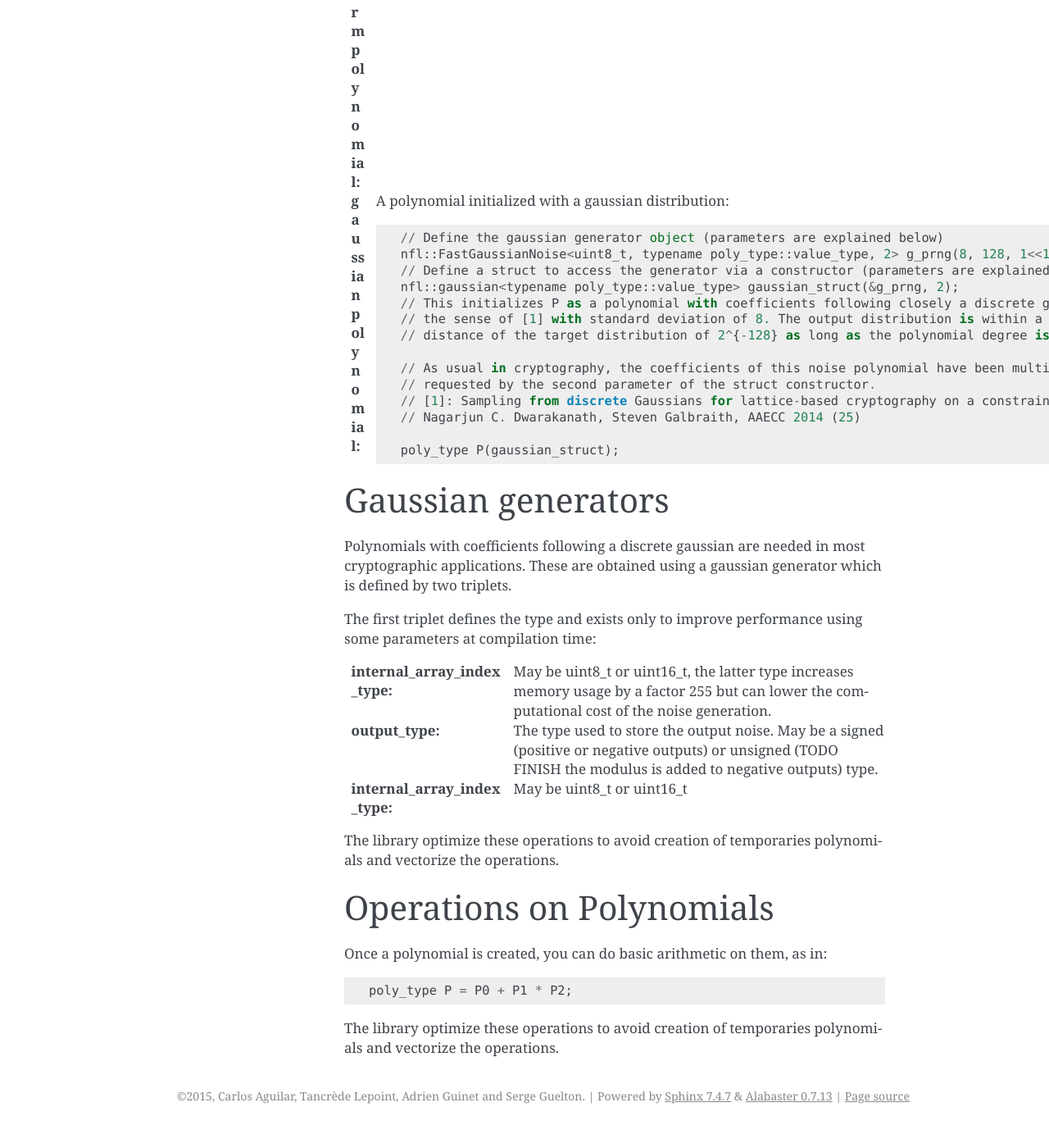
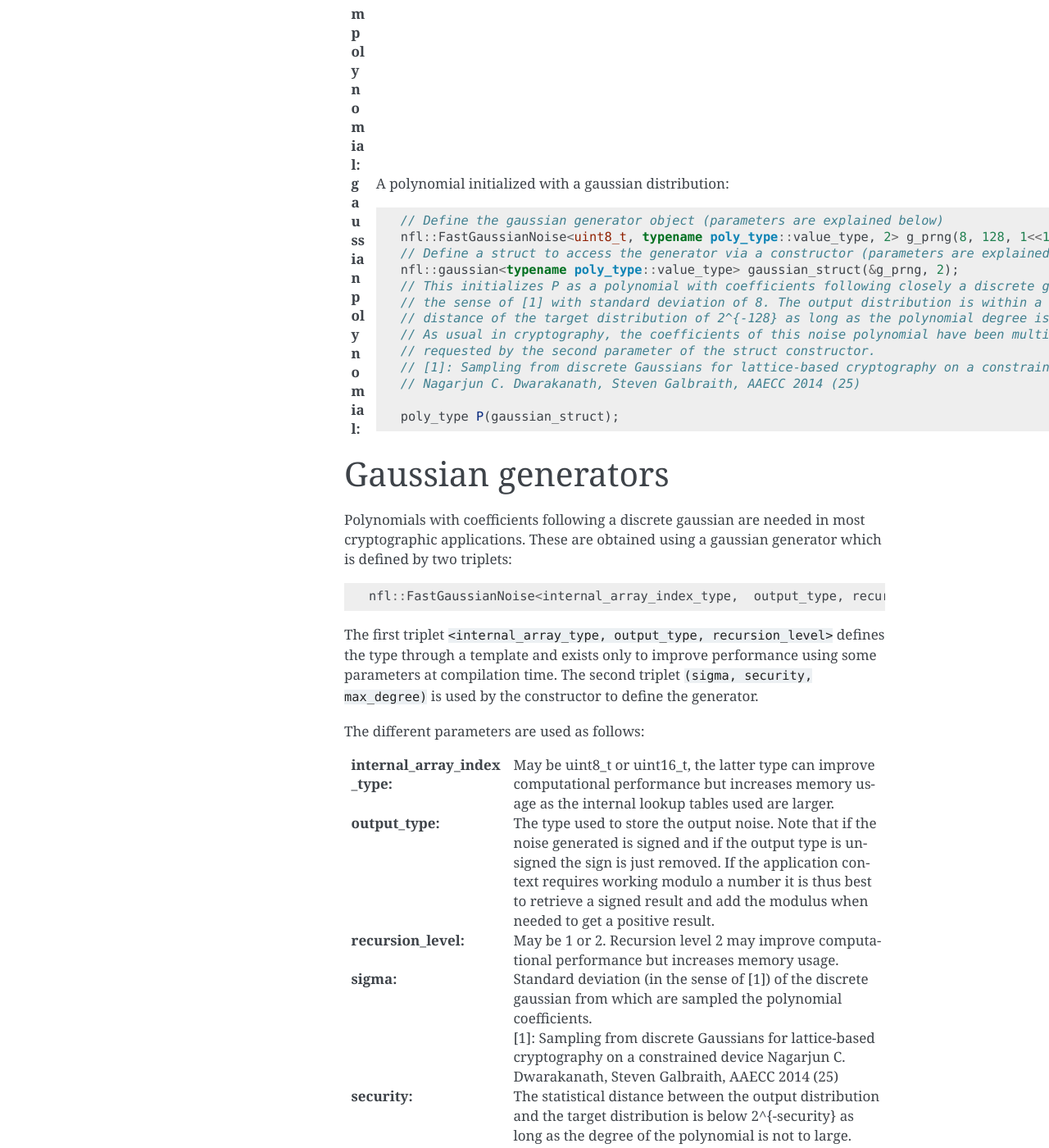
Before and after one commit to quarkslab/NFLlib, a Sphinx documentation site: the page built from doc/nfl.rst, in a window 1280 px wide and 1400 px high, scrolled down 2539 px. Shown: the whole window at 82% size. Built offline with Sphinx 7.4.7, drawn with Linux system fonts in a browser that asks for light colours; formulas are drawn with MathJax 3; before the commit the page ends 3915 px from its top, so only the background shows below that; some of the changed text lies outside the part shown.

Commit message:
Improved the documentation concerning the gaussian generators and corrected some minor mistakes

```diff
--- a/doc/nfl.rst
+++ b/doc/nfl.rst
@@ -41,13 +41,13 @@ Polynomials are the core of NFLlib. In NFLlib, a polynomial is described as a tr
 
     The degree of the polynomial. Must be a power of two.
 
-:modulus:
+:modulus_bitsize:
 
-    The number of bits of its coefficients. Must be equal to the bit size of the type used to store the polynomial cminus two, times an integer (e.g. if type is uint32_t, the modulus can be 30, 60, 90, etc.)
+    The number of bits of its coefficients. Must be equal to the bit size of the type used to store the polynomial minus two, times an integer (e.g. if type is uint32_t, modulus_bitsize can be 30, 60, 90, etc.)
 
-Programatically, you can retreive a given polynomial type using the type generator ``nfl::poly_from_modulus<type, degree, modulus>``, for instance using a type alias::
+Programatically, you can retreive a given polynomial type using the type generator ``nfl::poly_from_modulus<type, degree, modulus_bitsize>``, for instance using a type alias:
 
-.. code:: c++
+.. code-block:: c++
 
     #include "nfl.hpp"
     using poly_type = nfl::poly_from_modulus<uint32_t, 512, 30>
@@ -58,6 +58,8 @@ are invalid, in that case you should receive a compile-time error!
 
 Initialization
 ==============
+
+.. highlight:: c++
 
 Polynomials can be initialized in multiple ways:
 
@@ -83,14 +85,14 @@ Polynomials can be initialized in multiple ways:
 
     A polynomial initialized with an uniform distribution::
 
-        poly_type P(nfl::uniform())
+        poly_type P(nfl::uniform());
 
 :non-uniform polynomial:
 
     A polynomial initialized with a bounded uniform distribution::
 
         uint32_t constexpr bound = 8;
-        poly_type P(nfl::non_uniform(8))
+        poly_type P(nfl::non_uniform(8));
 
 :gaussian polynomial:
 
@@ -103,7 +105,6 @@ Polynomials can be initialized in multiple ways:
         // This initializes P as a polynomial with coefficients following closely a discrete gaussian in
         // the sense of [1] with standard deviation of 8. The output distribution is within a statistical
         // distance of the target distribution of 2^{-128} as long as the polynomial degree is below 2^{15}.
-
         // As usual in cryptography, the coefficients of this noise polynomial have been multiplied by 2 as
         // requested by the second parameter of the struct constructor.
         // [1]: Sampling from discrete Gaussians for lattice-based cryptography on a constrained device
@@ -114,23 +115,43 @@ Polynomials can be initialized in multiple ways:
 Gaussian generators
 ===================
 
-Polynomials with coefficients following a discrete gaussian are needed in most cryptographic applications. These are obtained using a gaussian generator which is defined by two triplets.
+Polynomials with coefficients following a discrete gaussian are needed in most cryptographic applications. These are obtained using a gaussian generator which is defined by two triplets::
 
-The first triplet defines the type and exists only to improve performance using some parameters at compilation time:
+        nfl::FastGaussianNoise<internal_array_index_type,  output_type, recursion_level> gaussian_prng_instance(sigma, security, max_degree);
+
+
+The first triplet ``<internal_array_type, output_type, recursion_level>`` defines the type through a template and exists only to improve performance using some parameters at compilation time. The second triplet ``(sigma, security, max_degree)`` is used by the constructor to define the generator.
+
+
+
+The different parameters are used as follows:
 
 :internal_array_index_type:
 
-    May be uint8_t or uint16_t, the latter type increases memory usage by a factor 255 but can lower the computational cost of the noise generation.
+    May be uint8_t or uint16_t, the latter type can improve computational performance but increases memory usage as the internal lookup tables used are larger.
 
 :output_type:
 
-    The type used to store the output noise. May be a signed (positive or negative outputs) or unsigned (TODO FINISH the modulus is added to negative outputs) type.
+    The type used to store the output noise. Note that if the noise generated is signed and if the output type is unsigned the sign is just removed. If the application context requires working modulo a number it is thus best to retrieve a signed result and add the modulus when needed to get a positive result.
 
-:internal_array_index_type:
+:recursion_level:
 
-    May be uint8_t or uint16_t
+    May be 1 or 2. Recursion level 2 may improve computational performance but increases memory usage.
 
-The library optimize these operations to avoid creation of temporaries polynomials and vectorize the operations.
+:sigma:
+
+    Standard deviation (in the sense of [1]) of the discrete gaussian from which are sampled the polynomial coefficients.
+
+    [1]: Sampling from discrete Gaussians for lattice-based cryptography on a constrained device Nagarjun C. Dwarakanath, Steven Galbraith, AAECC 2014 (25)
+
+:security:
+
+    The statistical distance between the output distribution and the target distribution is below 2^{-security}  as long as the degree of the polynomial is not to large.
+
+:degree:
+
+    Maximum degree for a polynomial to respect the statistical distance requested by the parameter ``security``.
+
 
 Operations on Polynomials
 =========================
@@ -139,8 +160,7 @@ Once a polynomial is created, you can do basic arithmetic on them, as in::
 
     poly_type P = P0 + P1 * P2;
 
-The library optimize these operations to avoid creation of temporaries polynomials and vectorize the operations.
-
+The library optimizes these operations to avoid the creation of temporary polynomials and vectorizes the operations.
 
 .. Concepts
 .. --------
```
